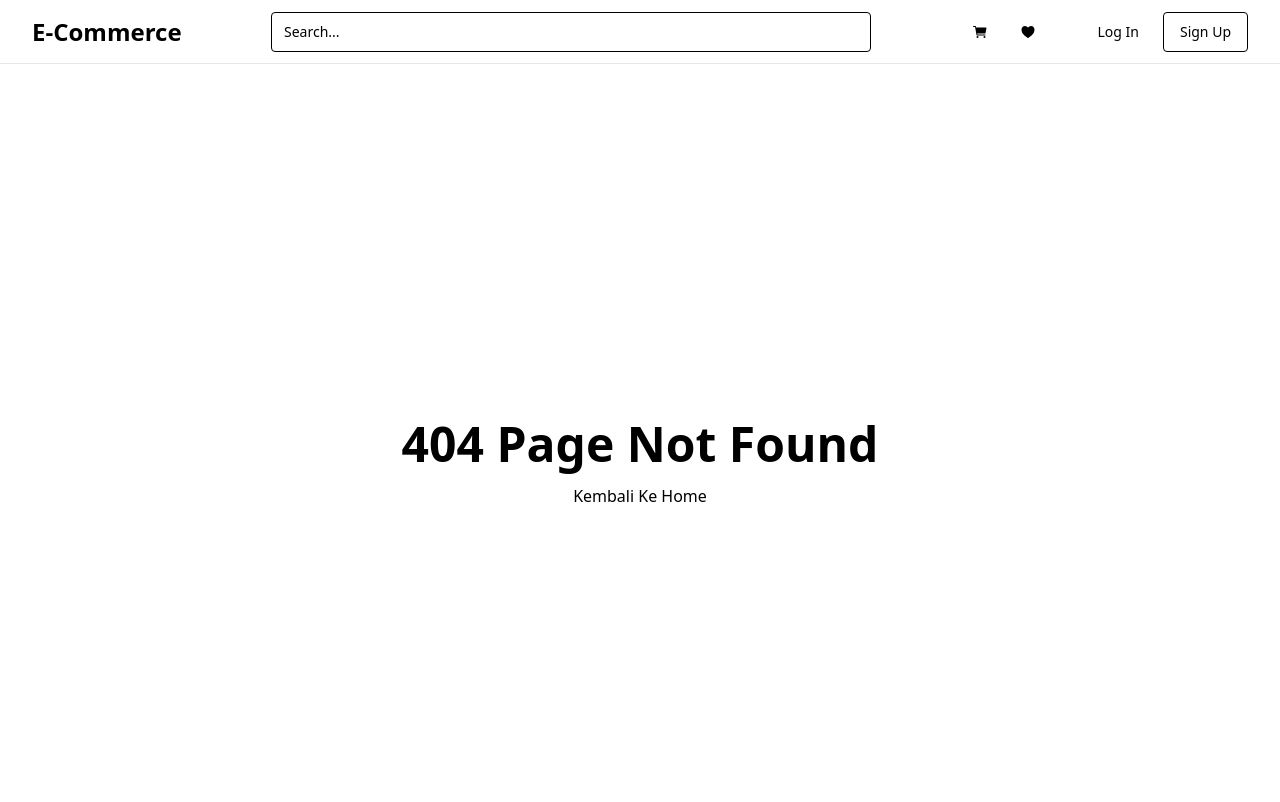
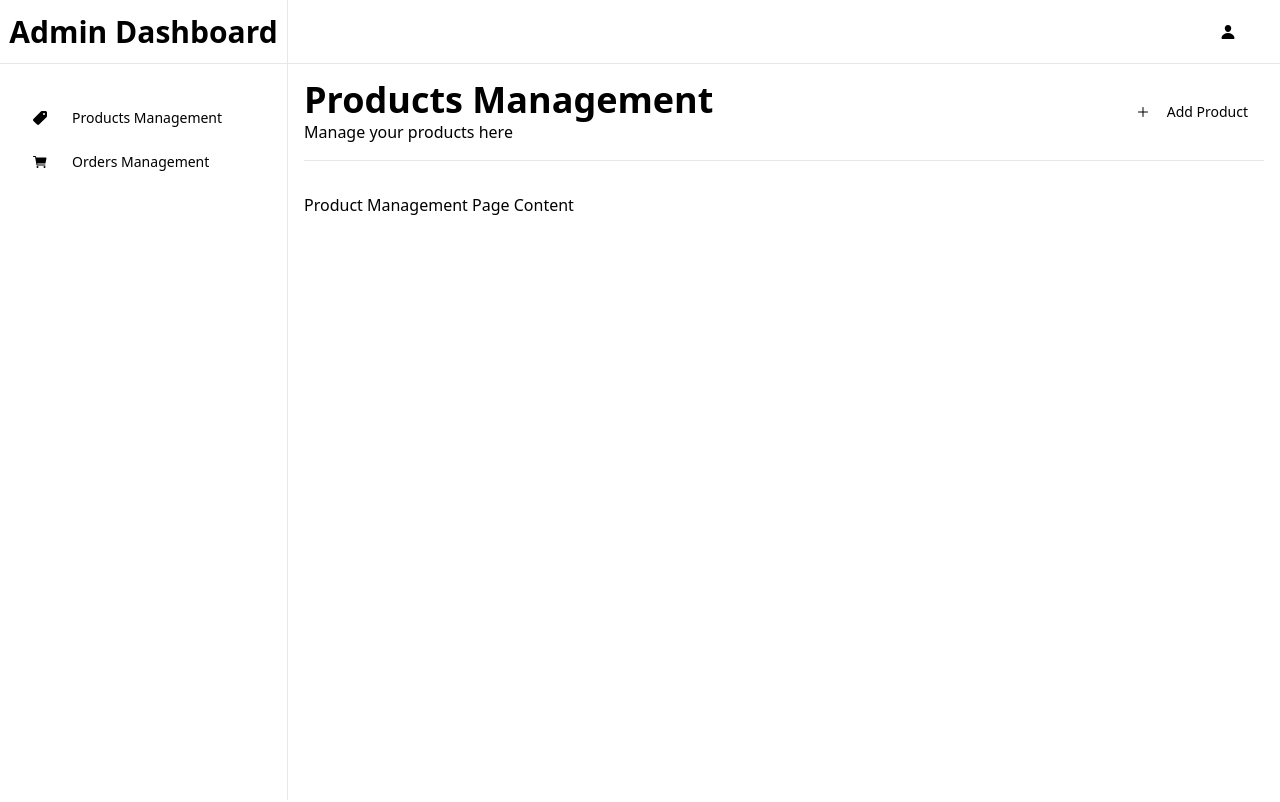
Before and after one commit to SutaMhry/LearnReactJs, a React (Vite) app: page /admin/products in a window 1280 px wide. Before the commit this address had no page. Shown: the top 802 px of the page. Built offline with nearby package versions, Linux system fonts and the light colour scheme.

Commit message:
Layouting our admin dashboard

```diff
--- a/src/App.jsx
+++ b/src/App.jsx
@@ -5,21 +5,28 @@
 import  CartPage from "./pages/CartPage";
 import  ProductDetailPage from "./pages/ProductDetailPage";
 import  NotFoundPage from "./pages/NotFoundPage";
-import { Routes, Route } from "react-router-dom";
+import { Routes, Route, useLocation } from "react-router-dom";
+import ProductManagementPage from "./pages/admin/ProductManagementPage";
 
 function App() {
+  const location = useLocation();
 
   return (
     <>
-    <Header />
+    {
+      !location.pathname.startsWith("/admin") ? <Header /> : null
+    }
     <Routes>
       <Route path="/login" Component={LoginPage} />
+      <Route path="/admin/products" Component={ProductManagementPage} />
       <Route path="/" Component={HomePage} />
       <Route path="/cart" Component={CartPage} />
       <Route path="/product/:productId" Component={ProductDetailPage} />
       <Route path="*" Component={NotFoundPage} />
     </Routes>
-    <Footer />
+    {
+      !location.pathname.startsWith("/admin") ? <Footer /> : null
+    }
     </>
   );
 }
--- /dev/null
+++ b/src/components/layout/AdminLayout.jsx
@@ -0,0 +1,56 @@
+import { IoCart, IoPricetag, IoPerson, IoAdd } from "react-icons/io5";
+import { Button } from "../ui/button";
+
+const SidebarItem = (props) => {
+  const { children } = props;
+  return (
+    <Button
+      variant="ghost"
+      size="lg"
+      className="w-full rounded-none justify-start"
+    >
+      {children}
+    </Button>
+  );
+};
+
+export const AdminLayout = (props) => {
+  const { title, description, rightSection, children } = props;
+  return (
+    <div className="flex ">
+      <aside className="w-72 border-r h-screen">
+        <div className="h-16 flex-col flex items-center justify-center border-b">
+          <h1 className="font-semibold text-3xl">Admin Dashboard</h1>
+        </div>
+        <div className="flex flex-col space-y-0 py-4"></div>
+        <SidebarItem>
+          <IoPricetag className="h-6 w-6 mr-4" />
+          Products Management
+        </SidebarItem>
+        <SidebarItem>
+          <IoCart className="h-6 w-6 mr-4" />
+          Orders Management
+        </SidebarItem>
+      </aside>
+      <div className="flex-1">
+        <header className="h-16 border-b w-full flex justify-end items-center px-8">
+          <Button className="rounded-full" size="icon">
+            <IoPerson className="h-6 w-6" />
+          </Button>
+        </header>
+        <main className="flex flex-col p-4">
+          <div className="flex justify-between items-center pb-4 border-b mb-8">
+            <div>
+              <h1 className="font-bold text-4xl">{title}</h1>
+              <p className="text-muted-foreground">
+                {description}
+              </p>
+            </div>
+            {rightSection}
+          </div>
+          {children}
+        </main>
+      </div>
+    </div>
+  );
+};
--- /dev/null
+++ b/src/pages/admin/ProductManagementPage.jsx
@@ -0,0 +1,22 @@
+import { AdminLayout } from "@/components/layout/AdminLayout";
+import { Button } from "@/components/ui/button";
+import { IoAdd } from "react-icons/io5";
+
+const ProductManagementPage = () => {
+  return (
+    <AdminLayout
+      title="Products Management"
+      description="Manage your products here"
+      rightSection={
+        <Button>
+          <IoAdd className="h-6 w-6 mr-2" />
+          Add Product
+        </Button>
+      }
+    >
+      <h1>Product Management Page Content</h1>
+    </AdminLayout>
+  );
+};
+
+export default ProductManagementPage;
```
